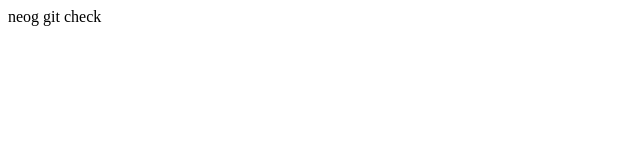
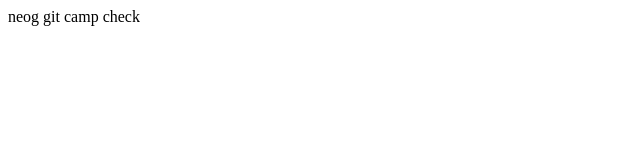
Before and after one commit to shubambhasin/student-portfolio, a plain HTML site: page index.html in a window 1280 px wide. Shown: the full height of the page, 0-640 px from the left. Drawn offline with Linux system fonts and the light colour scheme.

Commit message:
Update index.html

```diff
--- a/index.html
+++ b/index.html
@@ -7,7 +7,7 @@
 </head>
 <body>
 
-    neog git check
+    neog git camp check
 
 </body>
 </html>
```
